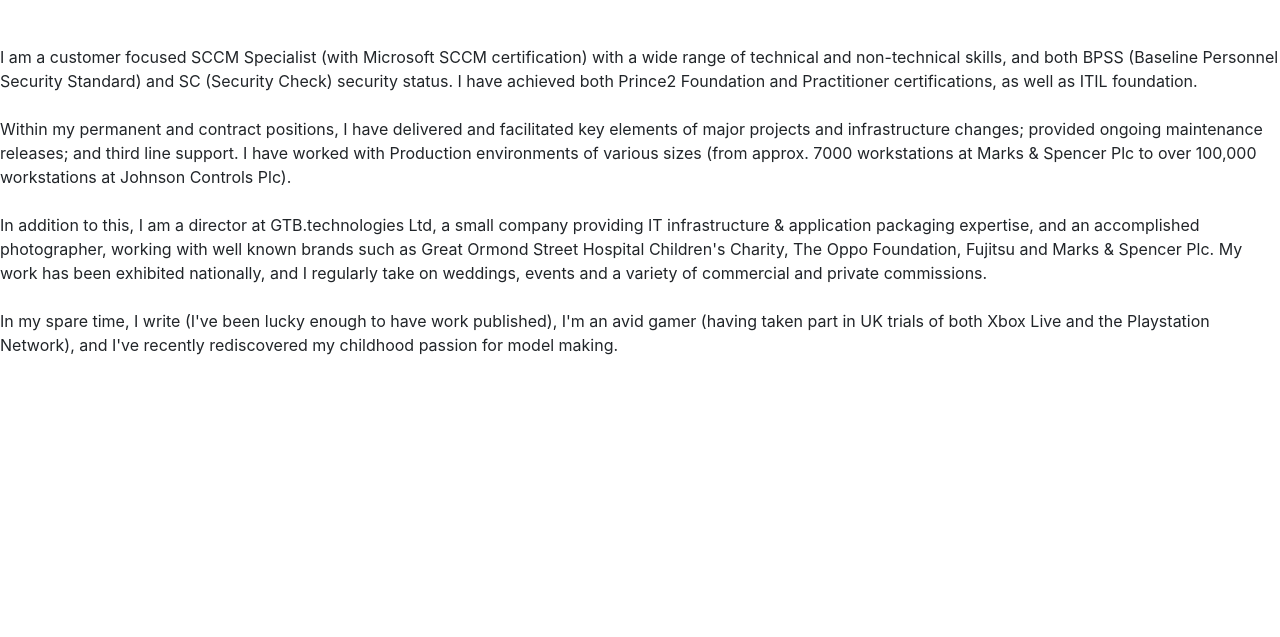
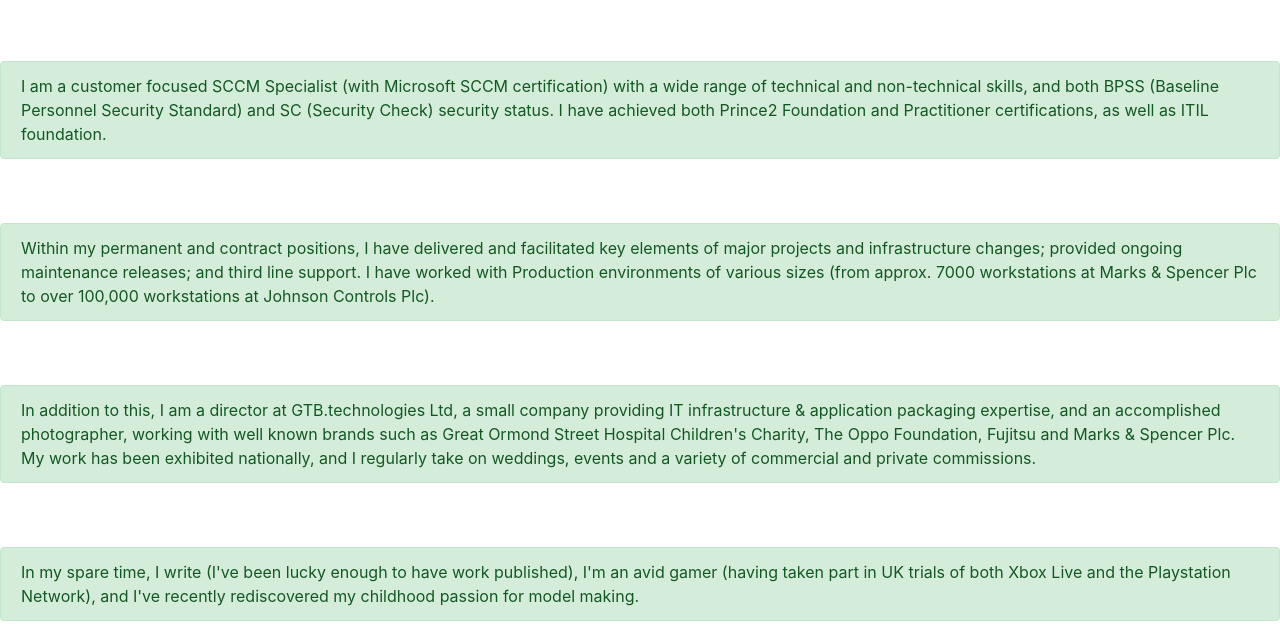
Before and after one commit to HedgehogTruffleBottom/LTU-Reboot-Profile, a plain HTML site: page index.html in a window 1280 px wide. Shown: the part 313-950 px from the top of the page. Before the commit the page ends 800 px from the top, so only its background shows below. Drawn offline with nearby package versions, Linux system fonts and the light colour scheme.

Commit message:
Update index.html

```diff
--- a/index.html
+++ b/index.html
@@ -18,24 +18,32 @@
         <p>
             <br>
             <br>
+                <div class="alert alert-success" role="alert">
                     I am a customer focused SCCM Specialist (with Microsoft SCCM certification) with a wide range of technical and
                     non-technical skills, and both BPSS (Baseline Personnel Security Standard) and SC (Security Check) security status.
                     I have achieved both Prince2 Foundation and Practitioner certifications, as well as ITIL foundation.
+                </div>
             <br>
             <br>
+                <div class="alert alert-success" role="alert">
                     Within my permanent and contract positions, I have delivered and facilitated key elements of major projects and infrastructure
                     changes; provided ongoing maintenance releases; and third line support. I have worked with Production environments
                     of various sizes (from approx. 7000 workstations at Marks & Spencer Plc to over 100,000 workstations at Johnson Controls Plc).
+                </div>
             <br>
             <br>
+                <div class="alert alert-success" role="alert">
                     In addition to this, I am a director at GTB.technologies Ltd, a small company providing IT infrastructure &
                     application packaging expertise, and an accomplished photographer, working with well known brands such as Great
                     Ormond Street Hospital Children's Charity, The Oppo Foundation, Fujitsu and Marks & Spencer Plc. My work has been exhibited
                     nationally, and I regularly take on weddings, events and a variety of commercial and private commissions.
+                </div>
             <br>
             <br>
+                <div class="alert alert-success" role="alert">
                     In my spare time, I write (I've been lucky enough to have work published), I'm an avid gamer (having taken part in UK trials
                     of both Xbox Live and the Playstation Network), and I've recently rediscovered my childhood passion for model making.
+                </div>
         </p>
     </div>
 
```
Lines whose indentation alone changed are shown as unchanged.
